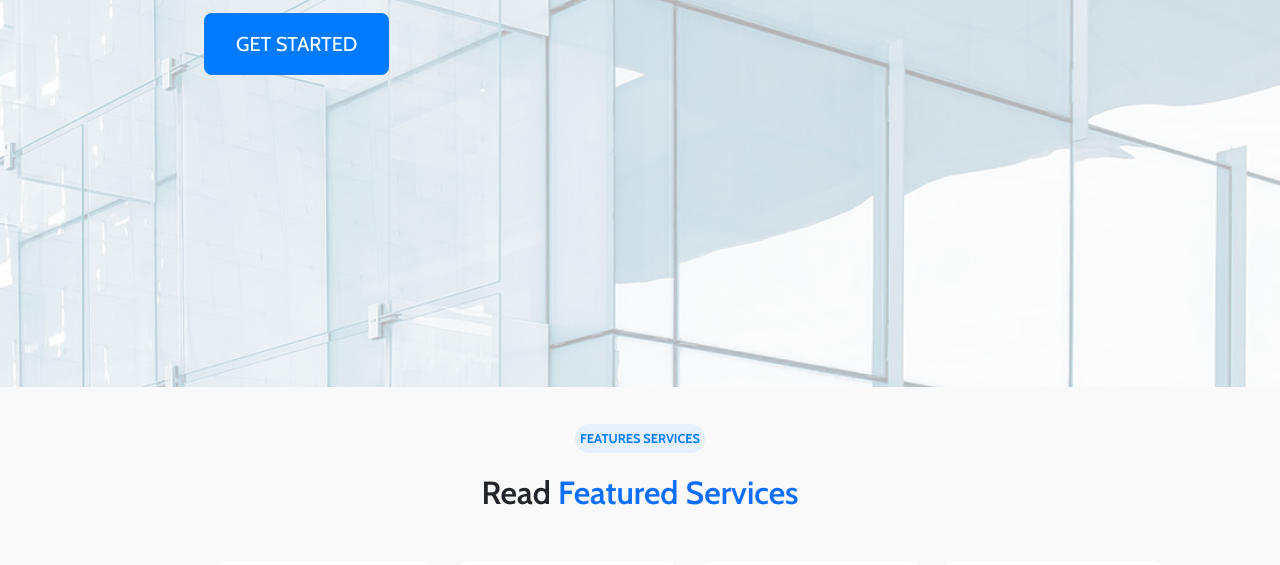
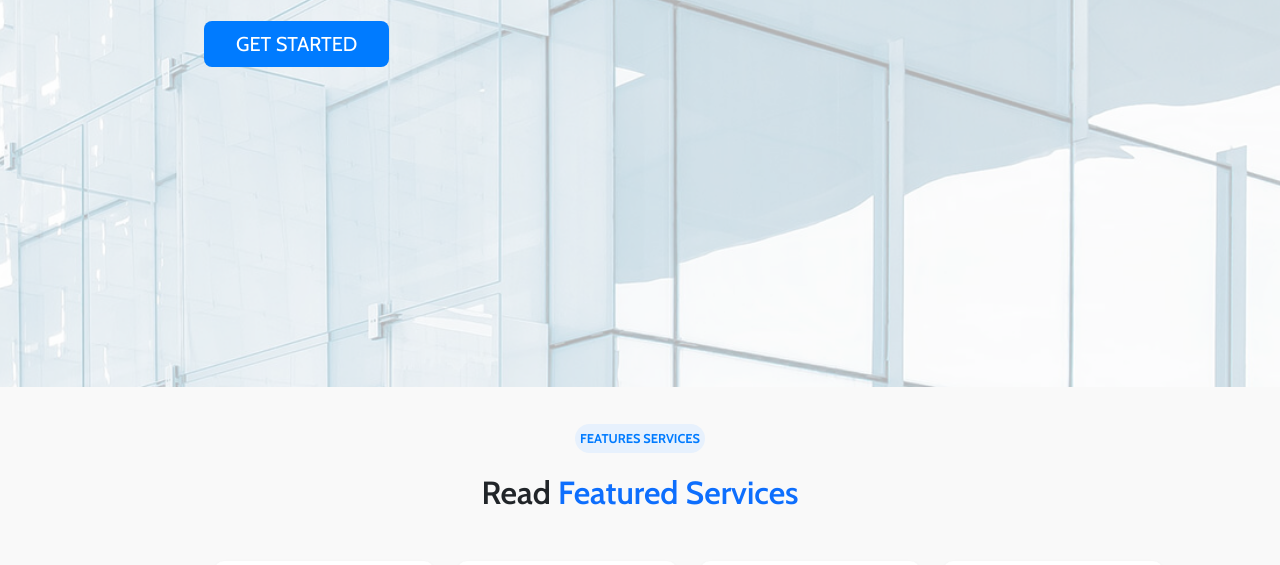
Before and after one commit to yacineatmani/-Projet_templateMolengeek_Atmani, a plain HTML site: page Projet_templateMolengeek_Atmani/index.html in a window 1280 px wide. Shown: the part 535-1100 px from the top of the page. Drawn offline with nearby package versions, Linux system fonts and the light colour scheme; files whose address does not match are found by name.

Commit message:
diminuttion de la hauteur du btn Get Started

```diff
--- a/Projet_templateMolengeek_Atmani/src/sass/modules/_body.sass
+++ b/Projet_templateMolengeek_Atmani/src/sass/modules/_body.sass
@@ -40,7 +40,7 @@
     margin-bottom: 2rem
 
   .btn
-    padding: 1rem 2rem
+    padding: 0.5rem 2rem
     font-size: 1rem
     text-transform: uppercase
     color: #fff
```
Also changed, not shown: Projet_templateMolengeek_Atmani/public/css/app.css.
